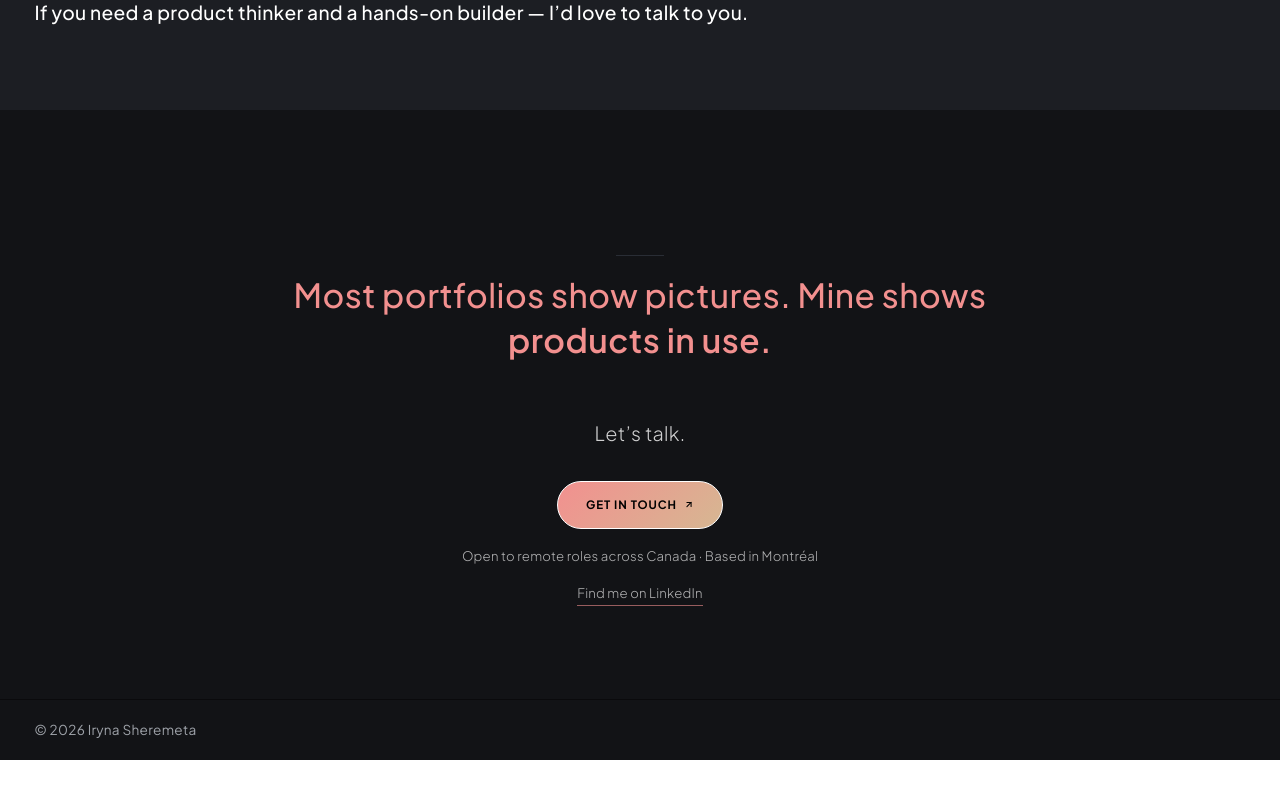
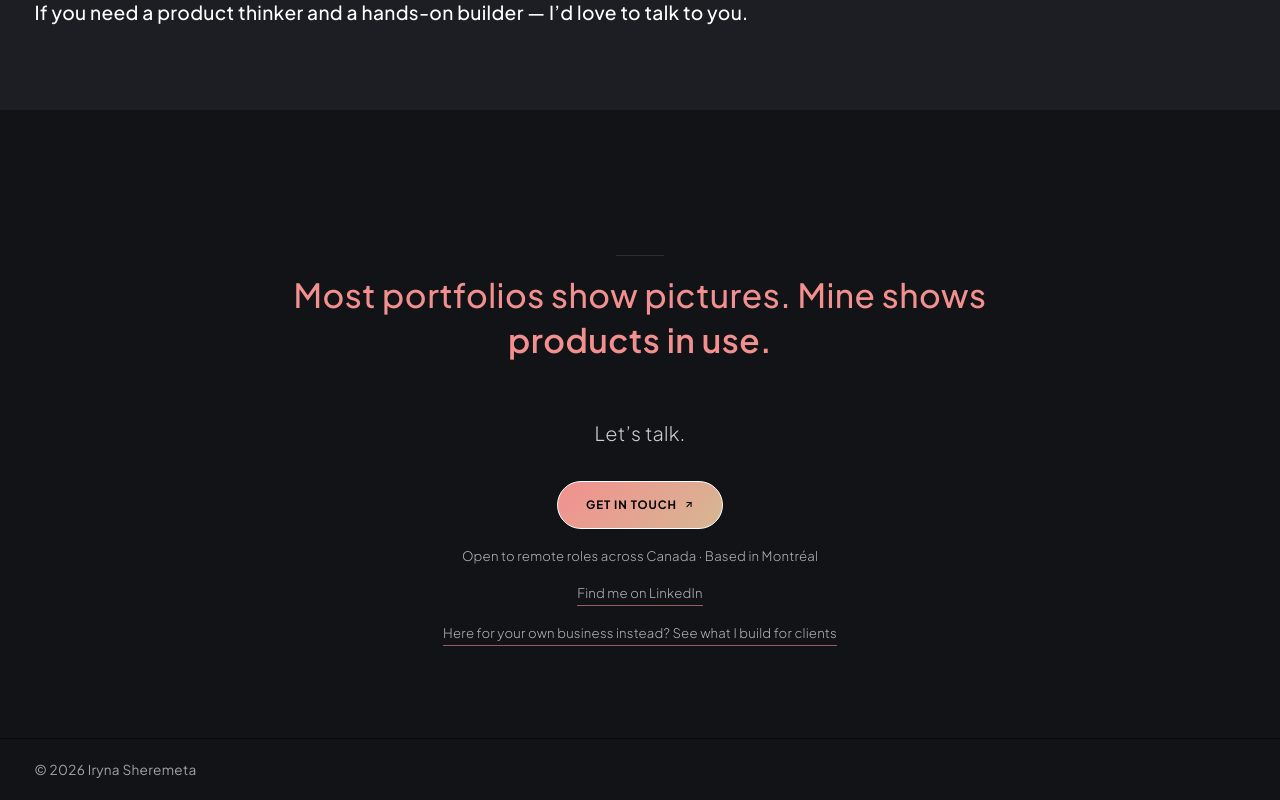
Before and after one commit to Irene2828/porfoliojuly, a Next.js app: page /hire in a window 1280 px wide. Shown: the part 5741-6541 px from the top of the page. Before the commit the page ends 6501 px from the top, so only its background shows below. Built offline with nearby package versions, Linux system fonts and the light colour scheme.

Commit message:
Hire closing: link to /freelance for business clients

```diff
--- a/src/app/hire/HireSections.tsx
+++ b/src/app/hire/HireSections.tsx
@@ -638,6 +638,9 @@ export function HireClosing() {
           >
             Find me on LinkedIn
           </a>
+          <a className="hire-closing-linkedin" href="/freelance">
+            Here for your own business instead? See what I build for clients
+          </a>
         </motion.div>
       </div>
     </section>
```
